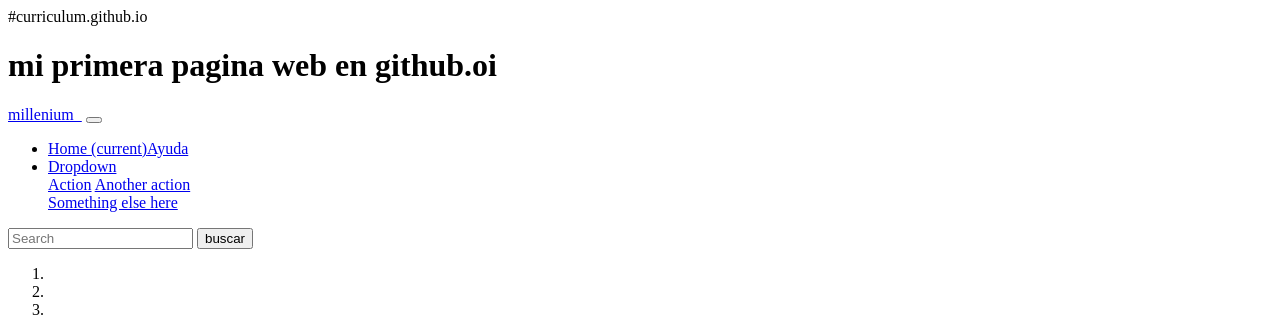
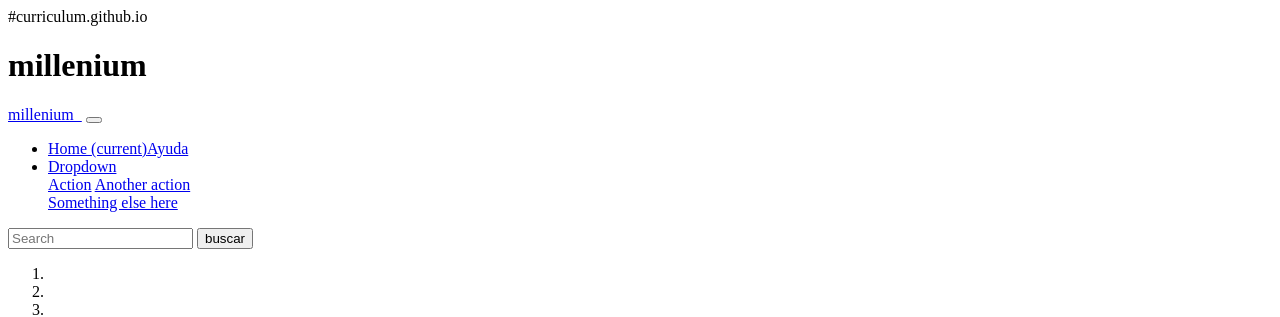
Before and after one commit to cristhianUCA/cris.io, a plain HTML site: page index.html in a window 1280 px wide. Shown: the top 317 px of the page. Drawn offline with Linux system fonts and the light colour scheme.

Commit message:
Update index.html

```diff
--- a/index.html
+++ b/index.html
@@ -3,7 +3,7 @@
 <html>
   <head></head>
   <body>
-    <h1>mi primera pagina web en github.oi </h1>
+    <h1>millenium </h1>
 
   </body>
 
```
